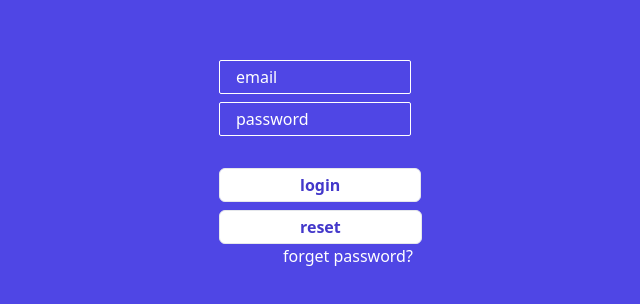
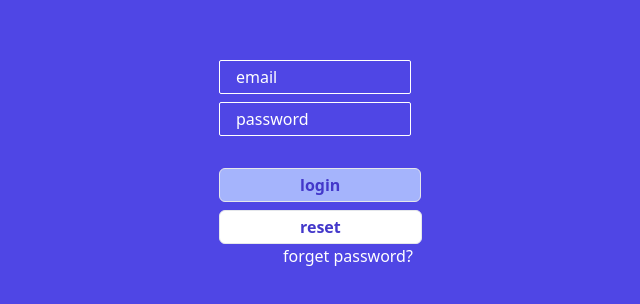
Before and after one commit to anjali569801/login-form, a React (Vite) app: page / in a window 1280 px wide. Shown: the part 212-516 px from the top of the page, without its empty margins (293-933 px from the left). Built offline with nearby package versions, Linux system fonts and the light colour scheme.

Commit message:
some improvement in Input component

```diff
--- a/src/Input.jsx
+++ b/src/Input.jsx
@@ -1,12 +1,21 @@
 import React from 'react';
 
-function Input(props) {
+function Input({id,type,name,touched,error,...rest}) {
+
 
 
   return(
+    <div className='flex flex-col'>
+      <label htmlFor={name} className="sr-only">{name}</label>
+      <input id={id}
+        name={name}
+        required
+        type={type || "text"}
+        {...rest}
+        className={'p-1 px-4 w-48 bg-transparent border border-white placeholder-white rounded-sm border-1' }></input>
+      { touched && error && <span className="text-red-700">{error}</span>}
 
-      <input id={props.id} name={props.name} required placeholder={props.placeholder} type={props.type}  value={props.value} onBlur={props.onBlur} onChange={props.onChange} className={'p-1 px-4 w-48 bg-transparent border border-white placeholder-white rounded-sm border-1' + (props.className)}></input>
-
+   </div>
   );
 }
 
--- a/src/LoginForm.jsx
+++ b/src/LoginForm.jsx
@@ -11,6 +11,7 @@ function LoginForm() {
   const onFormSubmit=(values)=>{
    console.log("email",values.email,"password is",values.password);
 
+
  }
 
   const validationSchema = Yup.object().shape({
@@ -18,7 +19,7 @@ function LoginForm() {
     password: Yup.string().required().min(8).max(12)
   })
 
-  const {handleChange,handleBlur,values,touched,handleSubmit,errors,resetForm} = useFormik({
+  const {handleChange,handleBlur,values,touched,handleSubmit,errors,isValid,dirty,resetForm} = useFormik({
     initialValues:{
       email:"",
       password:"",
@@ -30,13 +31,15 @@ function LoginForm() {
   return(
     <form onSubmit={handleSubmit} className=" space-y-8 w-64 h-64">
       <div className="flex flex-col space-y-2">
-      <Input onBlur={handleBlur}  placeholder="email" value={values.email} name="email" onChange={handleChange}/>
-        {touched.email && errors.email && <span className="text-red-700">{errors.email}</span>}
-      <Input onBlur={handleBlur}  name="password" placeholder="password" value={values.password} onChange={handleChange}/>
-        {touched.password && errors.password && <span className="text-red-700">{errors.password}</span>}
+      <Input onBlur={handleBlur}   placeholder="email" value={values.email} touched={touched.email}
+        error={errors.email} name="email" onChange={handleChange}/>
+
+
+      <Input onBlur={handleBlur} error={errors.password} name="password" placeholder="password" value={values.password} touched={touched.password} onChange={handleChange}/>
+
         </div>
       <div className="space-y-2 mt-2 ">
-     <Button type="submit">login</Button>
+     <Button disabled={!dirty || !isValid } type="submit">login</Button>
       <Button type="button" onClick={resetForm}>reset</Button>
          <Link className="text-white ml-16">forget password?</Link>
         </div>
```
